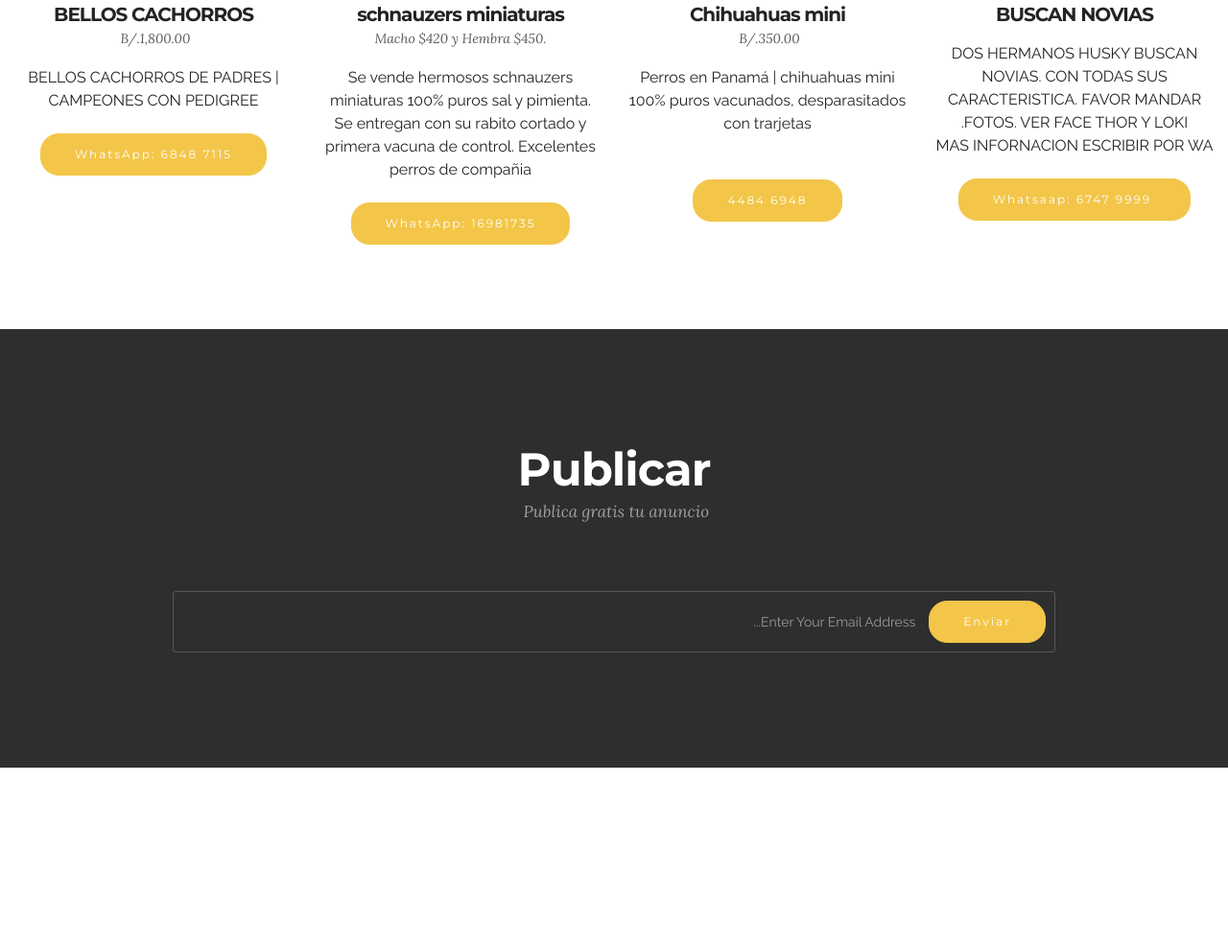
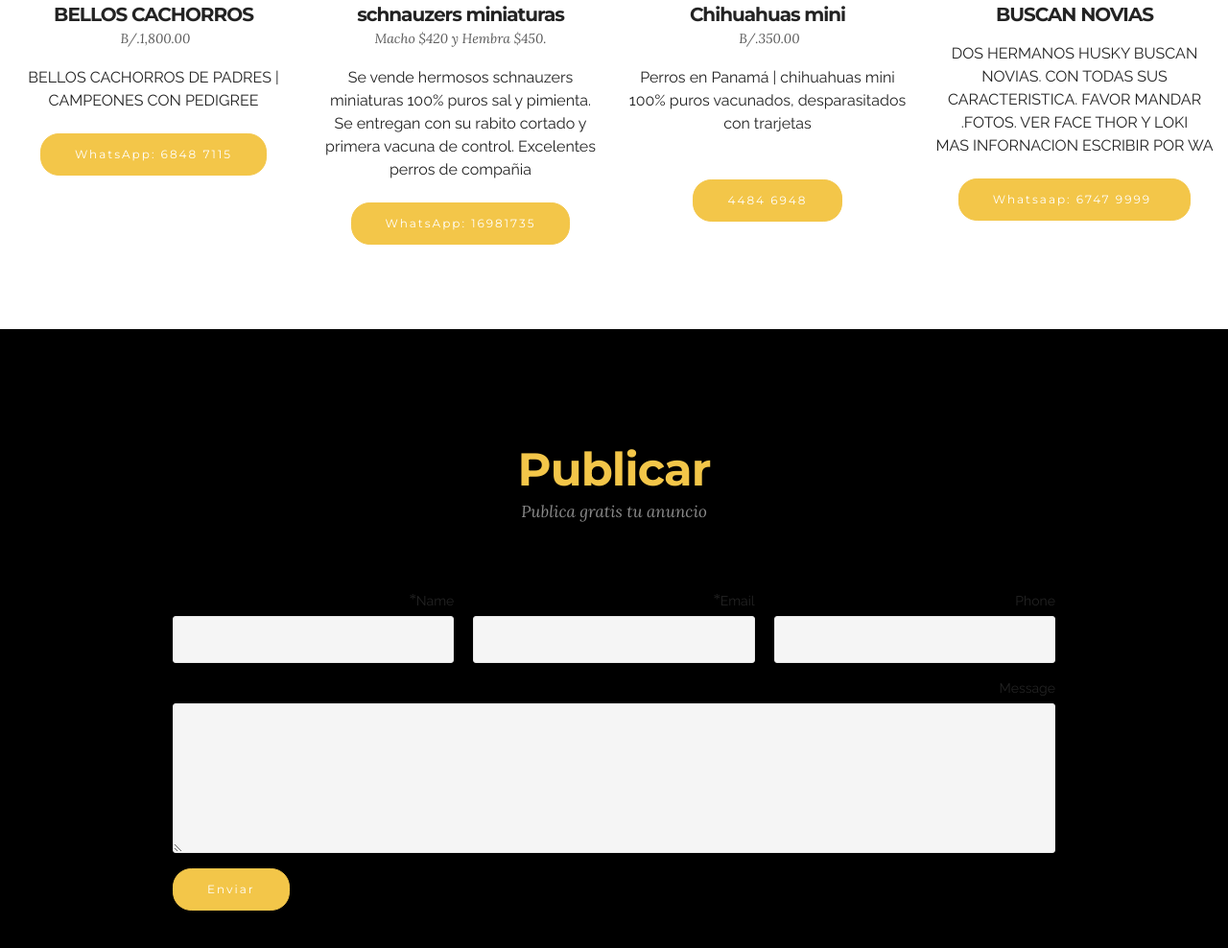
Before and after one commit to JuanFelipe804/JuanFelipe804.github.io, a plain HTML site: page panamapets.html in a window 1280 px wide. Shown: the part 1132-2120 px from the top of the page at 96% size. Before the commit the page ends 1932 px from the top, so only its background shows below. Drawn offline with Linux system fonts and the light colour scheme.

Commit message:
create github pages

```diff
--- a/assets/mobirise/css/mbr-additional.css
+++ b/assets/mobirise/css/mbr-additional.css
@@ -417,9 +417,9 @@ h6,
 #header1-8 .mbr-section-title {
   color: #ffffff;
 }
-#form2-9 .mbr-section-title {
-  color: #fff;
+#form1-d .form-control-label {
+  color: #232323;
 }
-#form2-9 .mbr-section-subtitle {
-  color: #a0a0a0;
+#form1-d .mbr-section-title {
+  color: #f3c649;
 }
--- a/panamapets.html
+++ b/panamapets.html
@@ -46,7 +46,7 @@
 
 </section>
 
-<section class="engine"><a rel="external" href="https://mobirise.com">Mobirise</a></section><section class="mbr-cards mbr-section mbr-section-nopadding" id="features3-5" style="background-color: rgb(255, 255, 255);">
+<section class="engine"><a rel="external" href="https://mobirise.com">Website Builder</a></section><section class="mbr-cards mbr-section mbr-section-nopadding" id="features3-5" style="background-color: rgb(255, 255, 255);">
 
 
 
@@ -108,13 +108,14 @@
     </div>
 </section>
 
-<section class="mbr-section" id="form2-9" style="background-color: rgb(46, 46, 46); padding-top: 120px; padding-bottom: 120px;">
-        <div class="mbr-section mbr-section__container mbr-section__container--middle">
+<section class="mbr-section" id="form1-d" style="background-color: rgb(0, 0, 0); padding-top: 120px; padding-bottom: 120px;">
+
+    <div class="mbr-section mbr-section__container mbr-section__container--middle">
         <div class="container">
             <div class="row">
                 <div class="col-xs-12 text-xs-center">
                     <h3 class="mbr-section-title display-2">Publicar</h3>
-                    <small class="mbr-section-subtitle">Publica gratis tu anuncio&nbsp;</small>
+                    <small class="mbr-section-subtitle">Publica gratis tu anuncio </small>
                 </div>
             </div>
         </div>
@@ -123,13 +124,49 @@
         <div class="container">
             <div class="row">
                 <div class="col-xs-12 col-lg-10 col-lg-offset-1" data-form-type="formoid">
-                    <div data-form-alert="true"><div hidden="" data-form-alert-success="true">Gracias, en breve recibirá un correo electronico, por favor responder para continuar con el proceso</div></div>
-                    <form class="mbr-form" action="https://mobirise.com/" method="post" data-form-title="Publicar">
-                        <input type="hidden" value="La1AOQQeo1EKrnagMqnh3WmcX4CywRSV/YpqdHkOrkwPjBJfAIenvvIr4ljw9f3EeQeZeVjBRADs2LTn/s5KzifKfMQ6ePFw26Gntzv2S7uGnysoU883EBz4HadIDG1P" data-form-email="true">
-                        <div class="mbr-subscribe mbr-subscribe-dark input-group">
-                            <input type="email" class="form-control" name="email" required="" data-form-field="Email" placeholder="Enter Your Email Address..." id="form2-9-email">
-                            <span class="input-group-btn"><button type="submit" class="btn btn-primary">Enviar</button></span>
+
+
+                    <div data-form-alert="true">
+                        <div hidden="" data-form-alert-success="true" class="alert alert-form alert-success text-xs-center">Gracias, en breve recibirá un correo electronico, por favor responder para continuar con el proceso</div>
+                    </div>
+
+
+                    <form action="https://mobirise.com/" method="post" data-form-title="Publicar">
+
+                        <input type="hidden" value="6j2i/BVwJzm/LNX5fiKuzG0TYt6PiYwmWygAsRahG5Wa5prNZFK2AO7tlMYrk9nIBZWqneehFVRbJvlZ3zCzx3hAwblltHcXB2bCP+R7pZ4Kjer5WhOA2h+uT6w0syhj" data-form-email="true">
+
+                        <div class="row row-sm-offset">
+
+                            <div class="col-xs-12 col-md-4">
+                                <div class="form-group">
+                                    <label class="form-control-label" for="form1-d-name">Name<span class="form-asterisk">*</span></label>
+                                    <input type="text" class="form-control" name="name" required="" data-form-field="Name" id="form1-d-name">
+                                </div>
+                            </div>
+
+                            <div class="col-xs-12 col-md-4">
+                                <div class="form-group">
+                                    <label class="form-control-label" for="form1-d-email">Email<span class="form-asterisk">*</span></label>
+                                    <input type="email" class="form-control" name="email" required="" data-form-field="Email" id="form1-d-email">
+                                </div>
+                            </div>
+
+                            <div class="col-xs-12 col-md-4">
+                                <div class="form-group">
+                                    <label class="form-control-label" for="form1-d-phone">Phone</label>
+                                    <input type="tel" class="form-control" name="phone" data-form-field="Phone" id="form1-d-phone">
+                                </div>
+                            </div>
+
                         </div>
+
+                        <div class="form-group">
+                            <label class="form-control-label" for="form1-d-message">Message</label>
+                            <textarea class="form-control" name="message" rows="7" data-form-field="Message" id="form1-d-message"></textarea>
+                        </div>
+
+                        <div><button type="submit" class="btn btn-primary">Enviar</button></div>
+
                     </form>
                 </div>
             </div>
```
Also changed, not shown: 1 other file.
